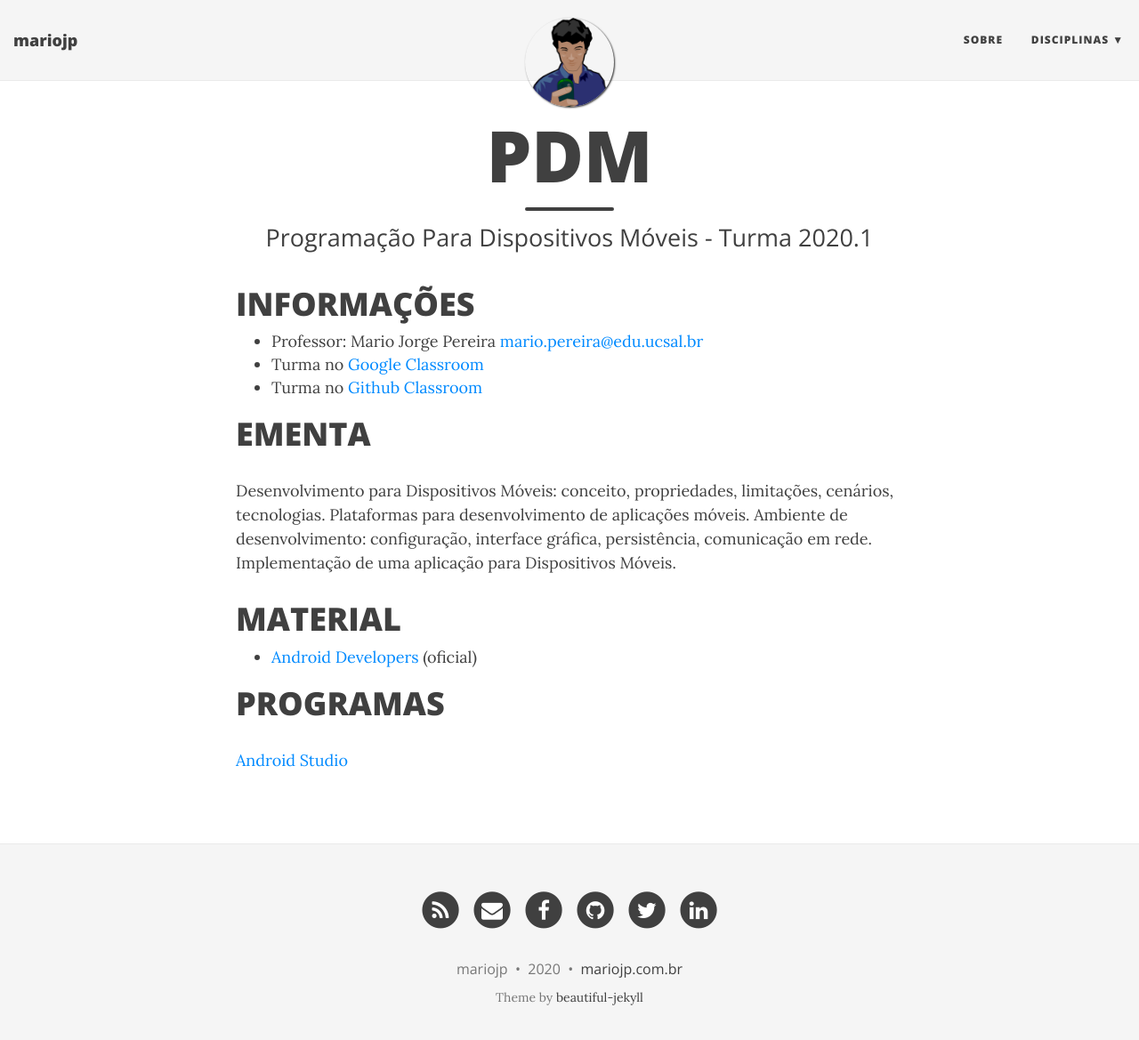
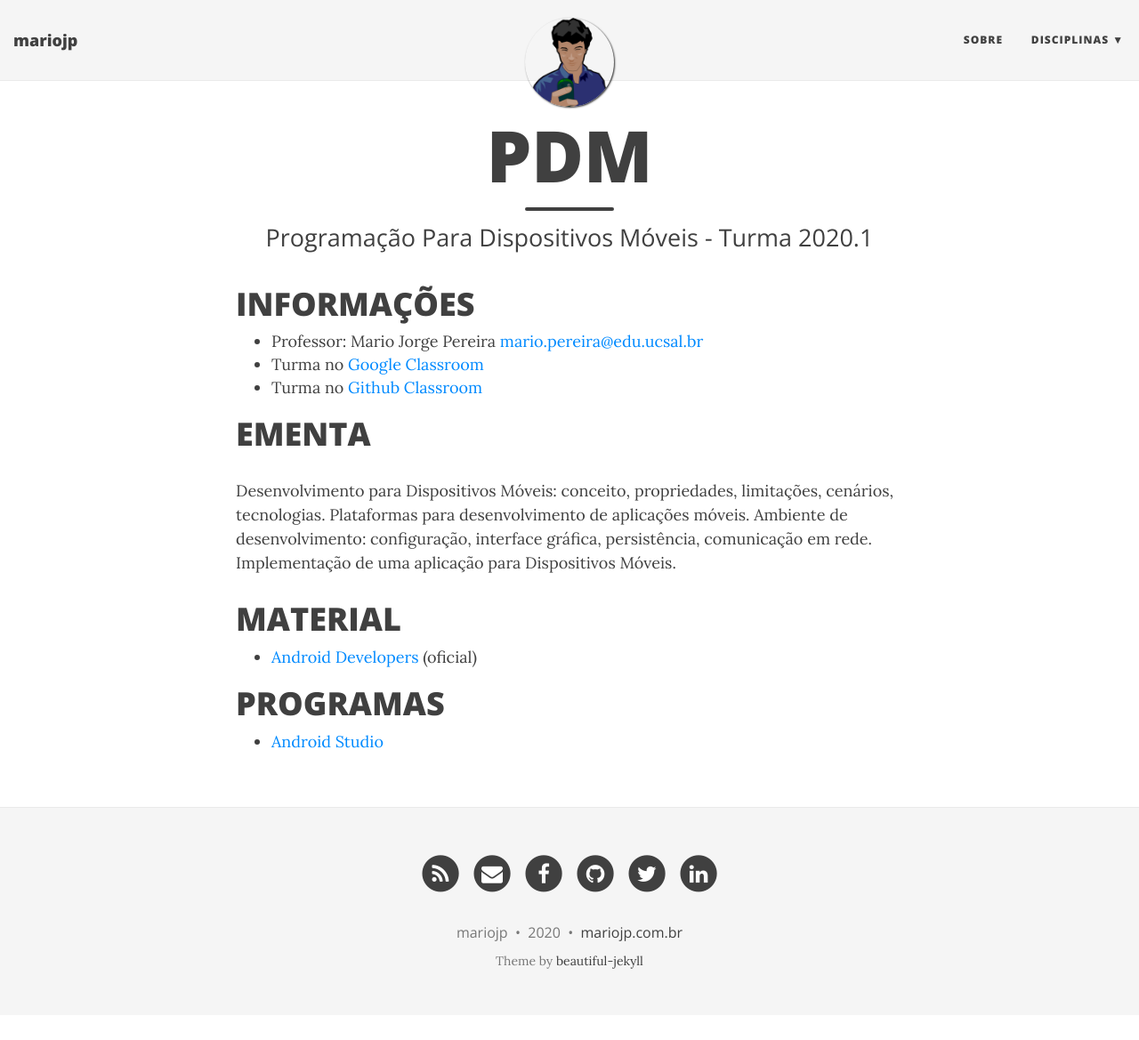
Before and after one commit to mariojp/mariojp.github.io, a Jekyll site: the page built from ddm20201.md, in a window 1280 px wide and 1182 px high. Shown: the top 1169 px of the window at 89% size. Built offline with Jekyll 4.4.1, drawn with Linux system fonts in a browser that asks for light colours; nearby versions of some CDN libraries.

Commit message:
Update ddm20201.md

```diff
--- a/ddm20201.md
+++ b/ddm20201.md
@@ -17,4 +18,4 @@ Desenvolvimento para Dispositivos Móveis: conceito, propriedades, limitações,
 - [Android Developers](https://developer.android.com/?hl=pt-br) (oficial)
 
 # PROGRAMAS
-[Android Studio](https://developer.android.com/studio)
+- [Android Studio](https://developer.android.com/studio)
```
Also changed, not shown: other parts of ddm20201.md (+1 -0 lines).
